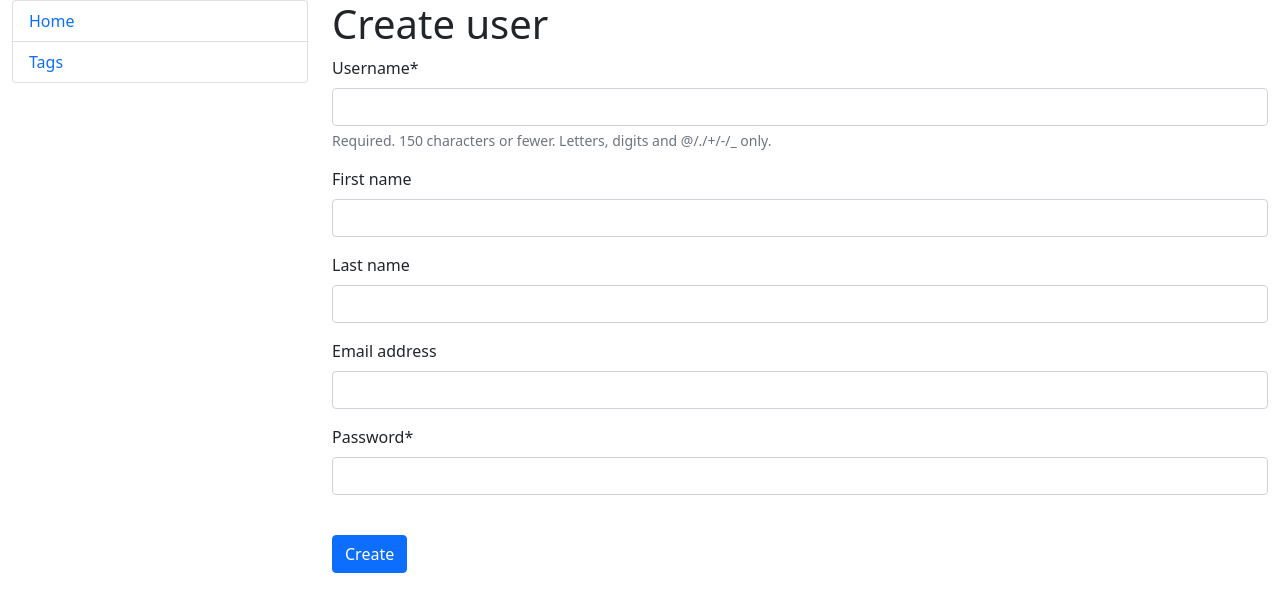
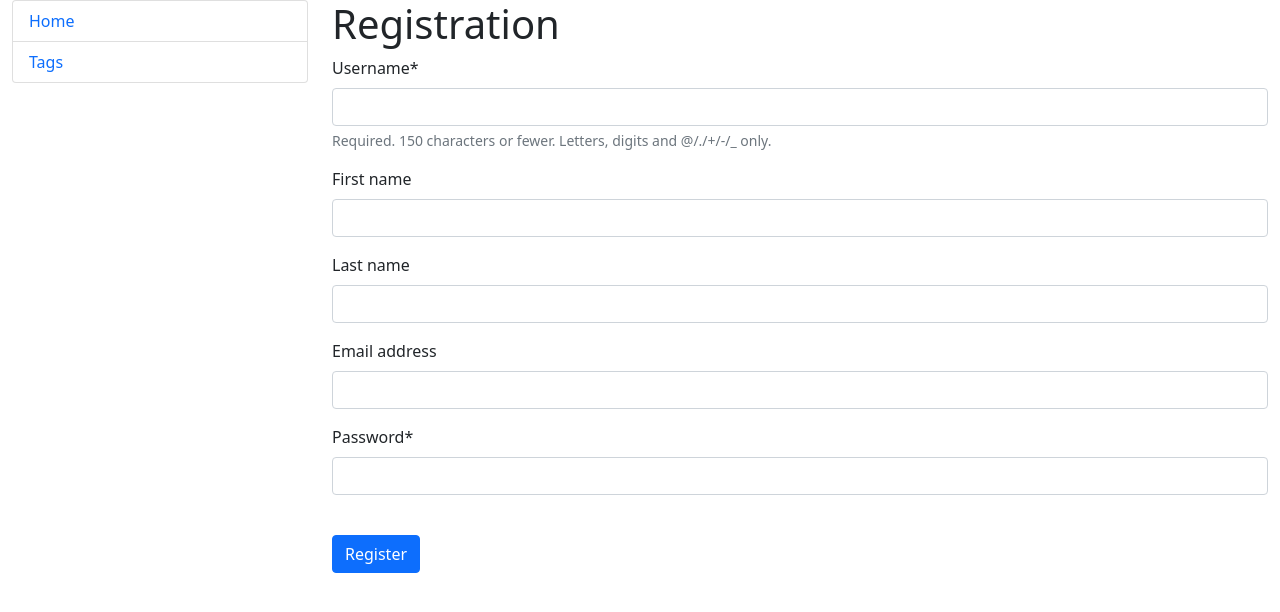
Before and after one commit to bknyrik/to-do-list, a Django app: page /users/register/ in a window 1280 px wide. Shown: the top 612 px of the page. Run offline with Django 5.2, Linux system fonts and the light colour scheme; some libraries are stand-ins or nearby versions.

Commit message:
Add condition and parameters to include create_update_form.html in user_form.html

```diff
--- a/templates/task_manager/user_form.html
+++ b/templates/task_manager/user_form.html
@@ -1,4 +1,8 @@
 {% extends "base.html" %}
 {% block content %}
-	{% include "includes/create_update_form.html" with object_type="user" %}
+  {% if not object %}
+    {% include "includes/create_update_form.html" with h1="Registration" submit_text="Register" %}
+  {% else %}
+    {% include "includes/create_update_form.html" with h1="User info" submit_text="Update" %}
+  {% endif %}
 {% endblock %}
```
